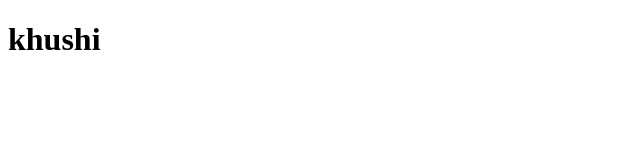
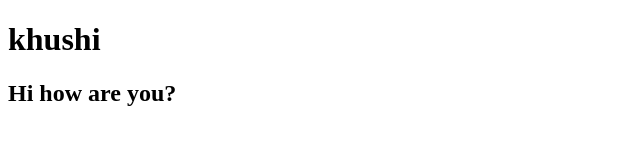
Before and after one commit to Mankhushi/Git_Ignore-Concept, a plain HTML site: page index.html in a window 1280 px wide. Shown: the whole page, without its empty margins (0-640 px from the left). Drawn offline with Linux system fonts and the light colour scheme.

```diff
--- a/index.html
+++ b/index.html
@@ -7,5 +7,6 @@
 </head>
 <body>
     <h1>khushi</h1>
+    <h2>Hi how are you?</h2>
 </body>
 </html>
```
Also changed, not shown: 1 other file.
